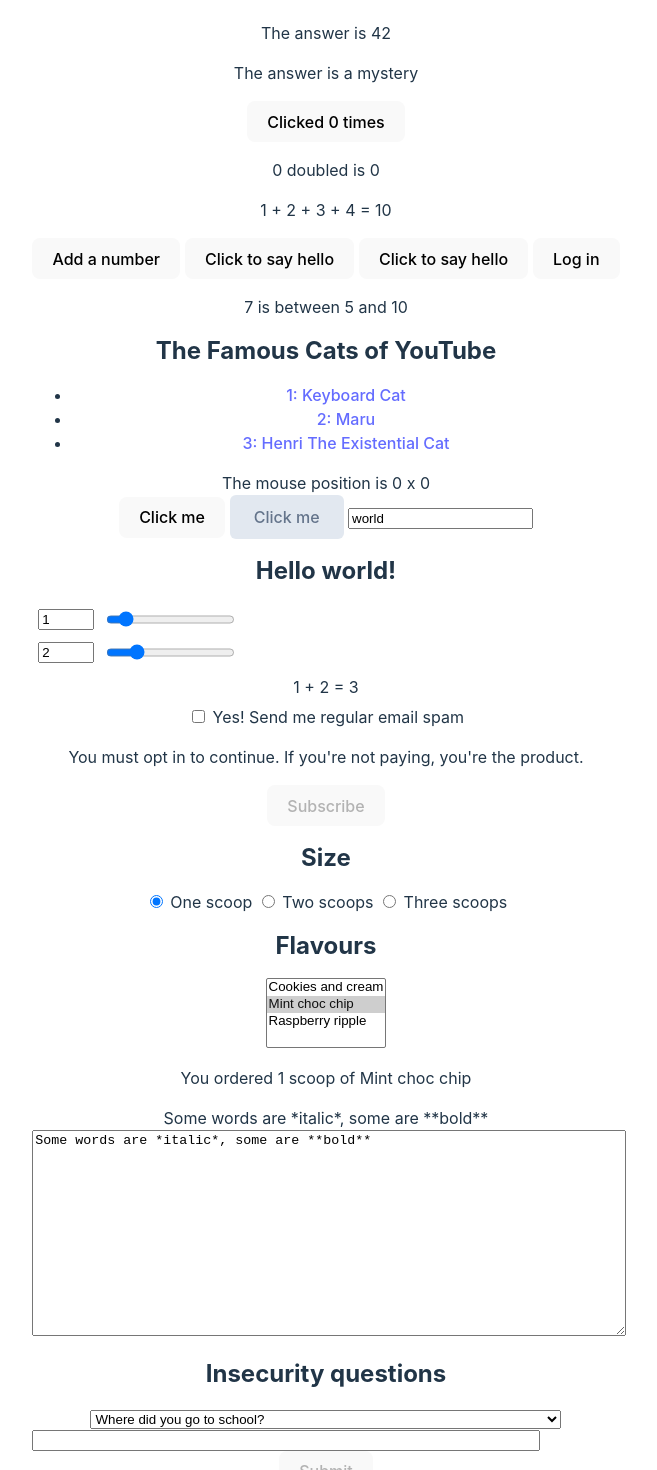
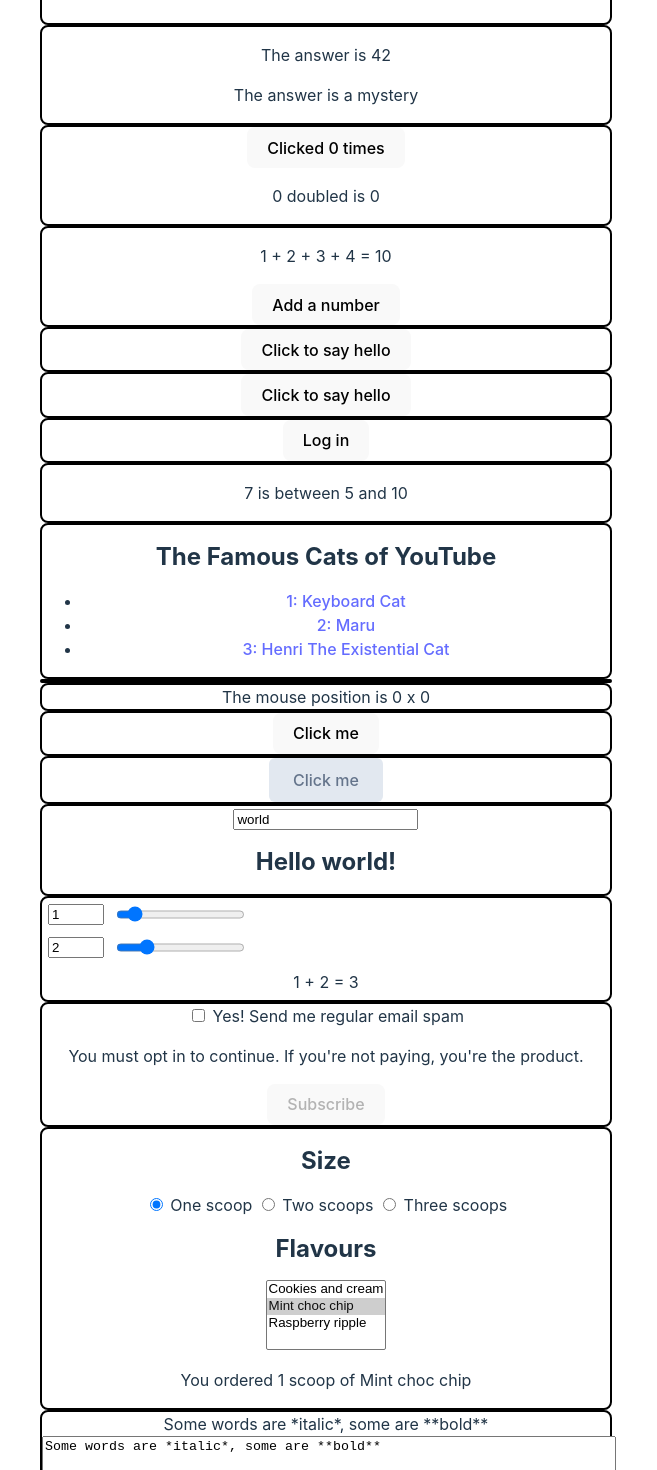
Before and after one commit to henrikvilhelmberglund/todo-svelte, a Svelte app: page / in a window 1280 px wide. Shown: the part 540-2010 px from the top of the page, without its empty margins (314-971 px from the left). Built offline with nearby package versions, Linux system fonts and the light colour scheme; the HTML template or start-up script is replaced by a standard one.

Commit message:
add divs and borders

```diff
--- a/src/App.svelte
+++ b/src/App.svelte
@@ -21,6 +21,7 @@
   import BindingSelectBindings from "./BindingSelectBindings.svelte";
   import BindingEachBlock from "./BindingEachBlock.svelte";
   import BindingMediaElements from "./BindingMediaElements.svelte";
+  import BindingDimensions from "./BindingDimensions.svelte";
 
   function handleClick() {
     alert("Button Clicked");
@@ -32,32 +33,77 @@
 </script>
 
 <main>
+  <div class="border-div">
     <Introduction />
+  </div>
 
+  <div class="border-div">
     <Nested answer="42" />
     <Nested />
+  </div>
 
+  <div class="border-div">
     <Statements />
+  </div>
+  <div class="border-div">
     <UpdatingArraysAndObjects />
+  </div>
 
+  <div class="border-div">
     <Inner on:message={handleMessage} />
+  </div>
+  <div class="border-div">
     <Outer on:message={handleMessage} />
+  </div>
 
+  <div class="border-div">
     <Else />
+  </div>
+  <div class="border-div">
     <ElseIfBlocks />
+  </div>
+  <div class="border-div">
     <EachBlocks />
+  </div>
+  <div class="border-div">
     <AwaitBlocks />
+  </div>
+  <div class="border-div">
     <InlineHandlers />
+  </div>
+  <div class="border-div">
     <EventModifiers />
+  </div>
+  <div class="border-div">
     <CustomButton on:click={handleClick} />
+  </div>
+  <div class="border-div">
     <BindingTextInputs />
+  </div>
+  <div class="border-div">
     <BindingNumericInputs />
+  </div>
+  <div class="border-div">
     <BindingCheckboxInput />
+  </div>
+  <div class="border-div">
     <BindingGroupInputs />
+  </div>
+  <div class="border-div">
     <BindingTextAreaInput />
+  </div>
+  <div class="border-div">
     <BindingSelectBindings />
+  </div>
+  <div class="border-div">
     <BindingEachBlock />
+  </div>
+  <div class="border-div">
     <BindingMediaElements />
+  </div>
+  <div class="border-div">
+    <BindingDimensions />
+  </div>
 </main>
 
 <style>
--- /dev/null
+++ b/src/BindingDimensions.svelte
@@ -0,0 +1,27 @@
+<script>
+  let w;
+  let h;
+  let size = 42;
+  let text = "edit me";
+</script>
+
+<input type="range" bind:value={size} />
+<input bind:value={text} />
+
+<p>size: {w}px x {h}px</p>
+
+<div bind:clientWidth={w} bind:clientHeight={h}>
+  <span style="font-size: {size}px">{text}</span>
+</div>
+
+<style>
+  input {
+    display: block;
+  }
+  div {
+    display: inline-block;
+  }
+  span {
+    word-break: break-all;
+  }
+</style>
--- a/src/BindingMediaElements.svelte
+++ b/src/BindingMediaElements.svelte
@@ -3,6 +3,7 @@
   let time = 0;
   let duration;
   let paused = true;
+  let volume = 0.2;
 
   let showControls = true;
   let showControlsTimeout;
@@ -63,6 +64,7 @@
     bind:currentTime={time}
     bind:duration
     bind:paused
+    bind:volume
   >
     <track kind="captions" />
   </video>
--- a/src/app.css
+++ b/src/app.css
@@ -15,11 +15,19 @@
   -webkit-text-size-adjust: 100%;
 }
 
+.border-div {
+  border: 2px;
+  border-style: solid;
+  border-radius: 8px;
+  border-color: black;
+}
+
 a {
   font-weight: 500;
   color: #646cff;
   text-decoration: inherit;
 }
+
 a:hover {
   color: #535bf2;
 }
@@ -59,9 +67,11 @@ button {
   cursor: pointer;
   transition: border-color 0.25s;
 }
+
 button:hover {
   border-color: #646cff;
 }
+
 button:focus,
 button:focus-visible {
   outline: 4px auto -webkit-focus-ring-color;
@@ -72,9 +82,11 @@ button:focus-visible {
     color: #213547;
     background-color: #ffffff;
   }
+
   a:hover {
     color: #747bff;
   }
+
   button {
     background-color: #f9f9f9;
   }
```
Lines whose indentation alone changed are shown as unchanged.
